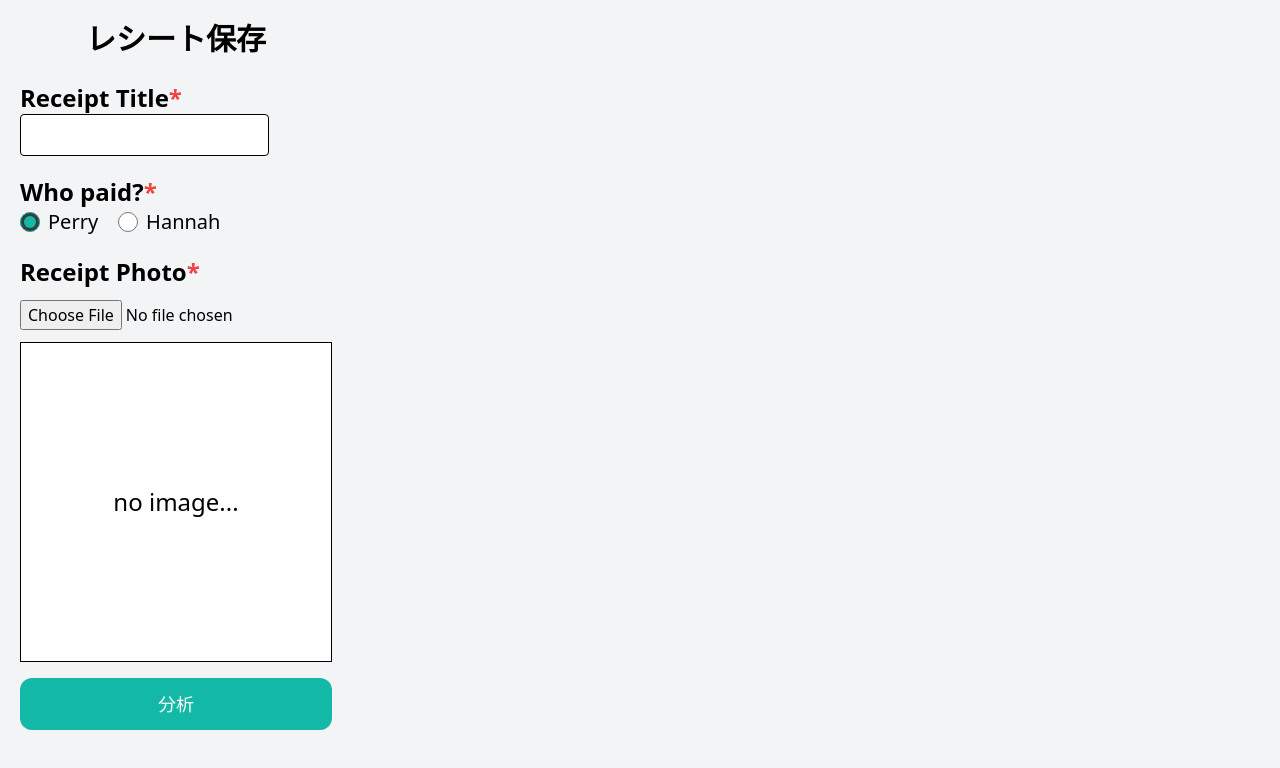
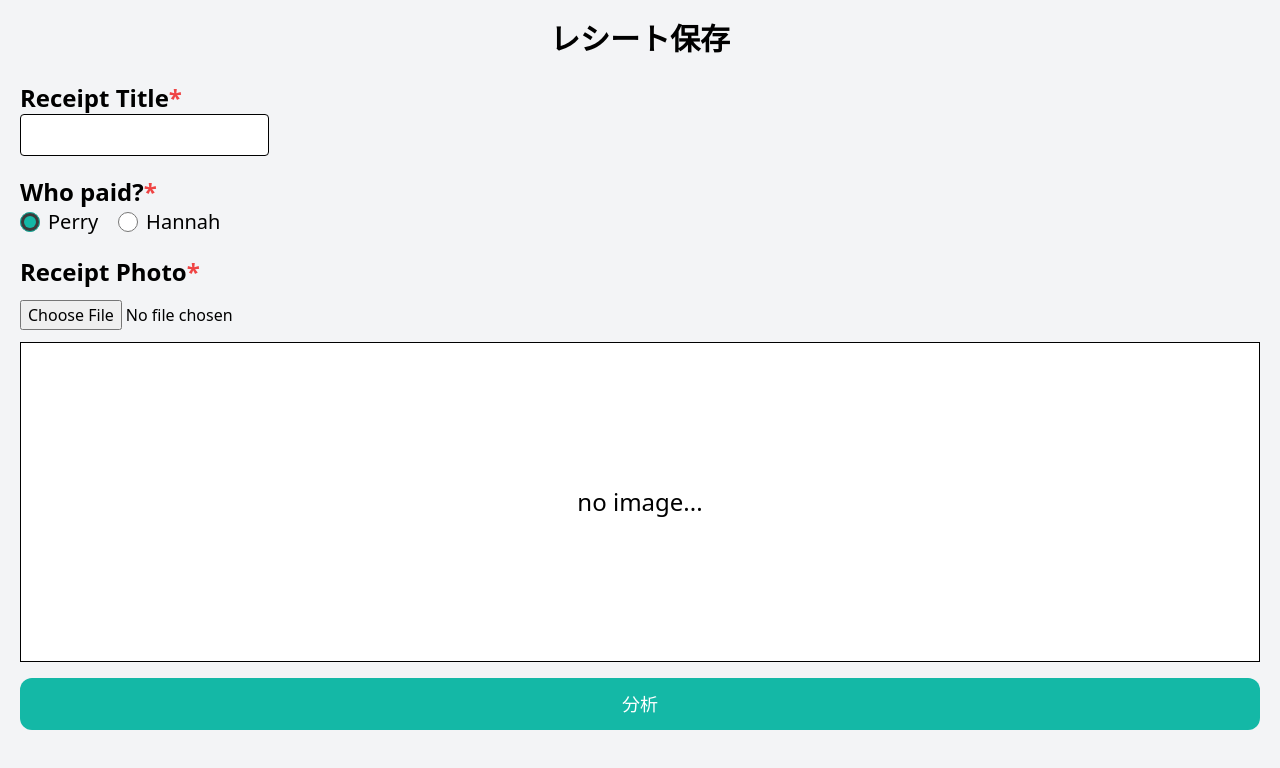
Before and after one commit to PerryM123/split-my-receipt-up-frontend, a Nuxt app: page /save-receipt in a window 1280 px wide. Shown: the top 768 px of the page. Built offline with nearby package versions, Linux system fonts and the light colour scheme.

Commit message:
見た目の微調整

```diff
--- a/src/layouts/something.vue
+++ b/src/layouts/something.vue
@@ -1,6 +1,6 @@
 <!-- TODO: ファイル名 -->
 <template>
-  <div class="flex items-center p-5">
+  <div class="p-5">
     <slot />
   </div>
 </template>
--- a/src/pages/receipts/index.vue
+++ b/src/pages/receipts/index.vue
@@ -17,17 +17,18 @@
           <span class="font-bold">Hannah: </span>
           {{ formatPrice(receipt.person_2_amount) }}
         </p>
-        <NuxtLink
+        <BaseButton
           :to="`/receipts/${receipt.receipt_id}`"
-          class="mt-4 block rounded-2xl border border-solid border-black bg-gray-300 px-5 py-2 text-center transition-all duration-700 first:mt-0 hover:opacity-30"
+          class="mt-4 px-5 py-2 first:mt-0"
         >
           見る
-        </NuxtLink>
+        </BaseButton>
       </div>
     </div>
   </div>
 </template>
 <script setup lang="ts">
+import BaseButton from '@/components/atoms/BaseButton.vue'
 import PageTitle from '@/components/atoms/PageTitle.vue'
 
 definePageMeta({
```
